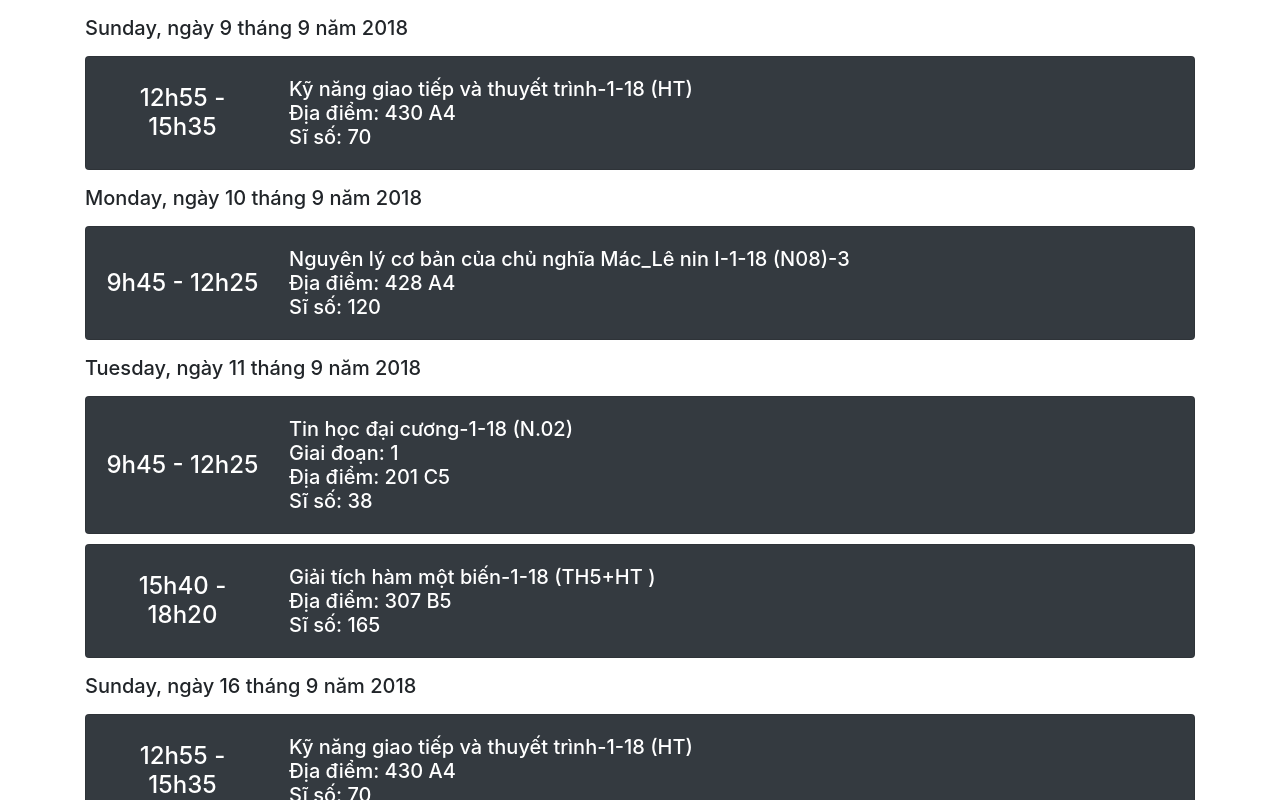
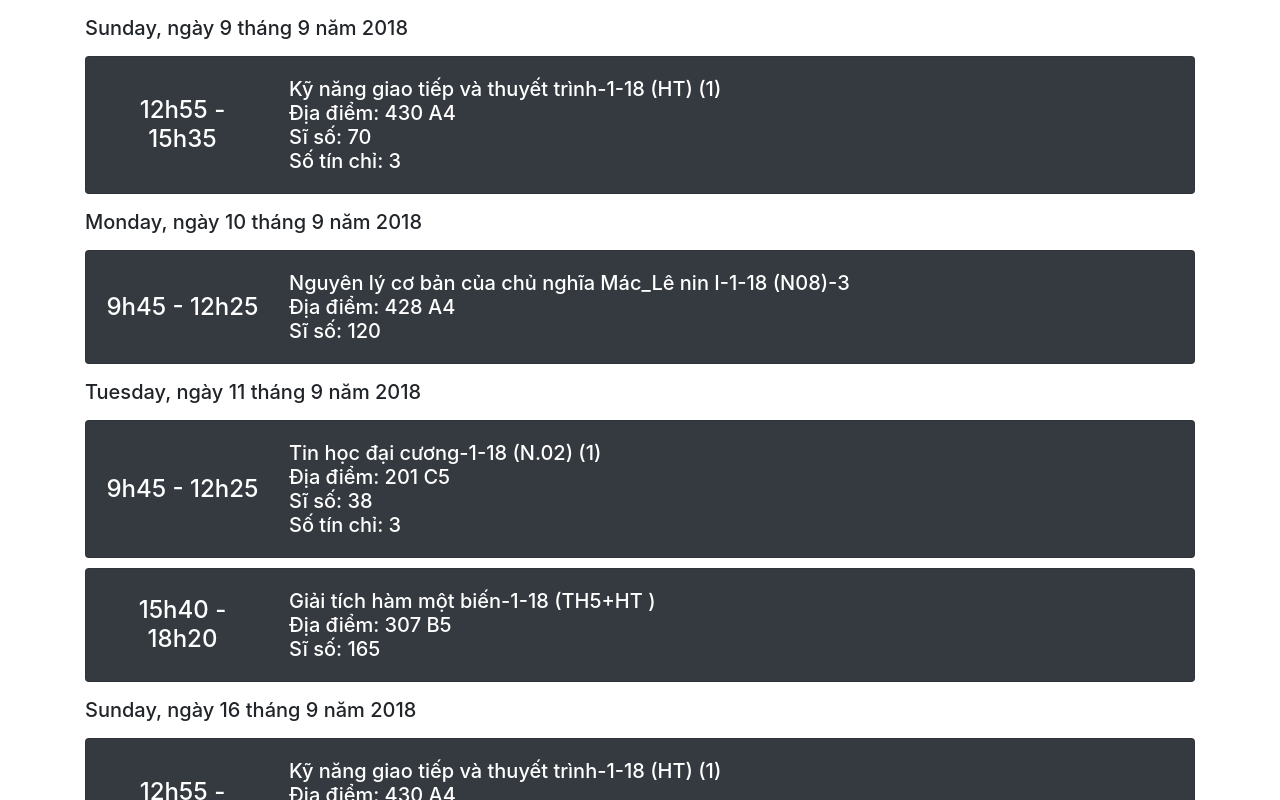
Before and after one commit to t-rekttt/tlu-schedule, a Vue app in the folder frontend/: page / in a window 1280 px wide. Shown: the top 800 px of the page. Built offline with nearby package versions, Linux system fonts and the light colour scheme.

Commit message:
Update UI

```diff
--- a/frontend/src/components/Schedule.vue
+++ b/frontend/src/components/Schedule.vue
@@ -31,15 +31,20 @@
             <div class="col-md-10 my-auto">
               <h5 class="my-auto">
                 {{ subject.lop_hoc_phan }}
+                <span v-if="subject.phase">
+                  ({{ subject.phase }})
+                </span>
                 <div v-if="subject.locations && subject.locations[subject.phase]">
-                  Giai đoạn: {{ subject.phase }}
-                  <br>
                   Địa điểm: {{ subject.locations[subject.phase].location }}
                 </div>
                 <div v-else>
                   Địa điểm: {{ subject.dia_diem }}
                 </div>
                 Sĩ số: {{ subject.si_so }}
+                <br>
+                <div v-if="subject.so_tc">
+                  Số tín chỉ: {{ subject.so_tc }}
+                </div>
               </h5>
             </div>
           </div>
```
